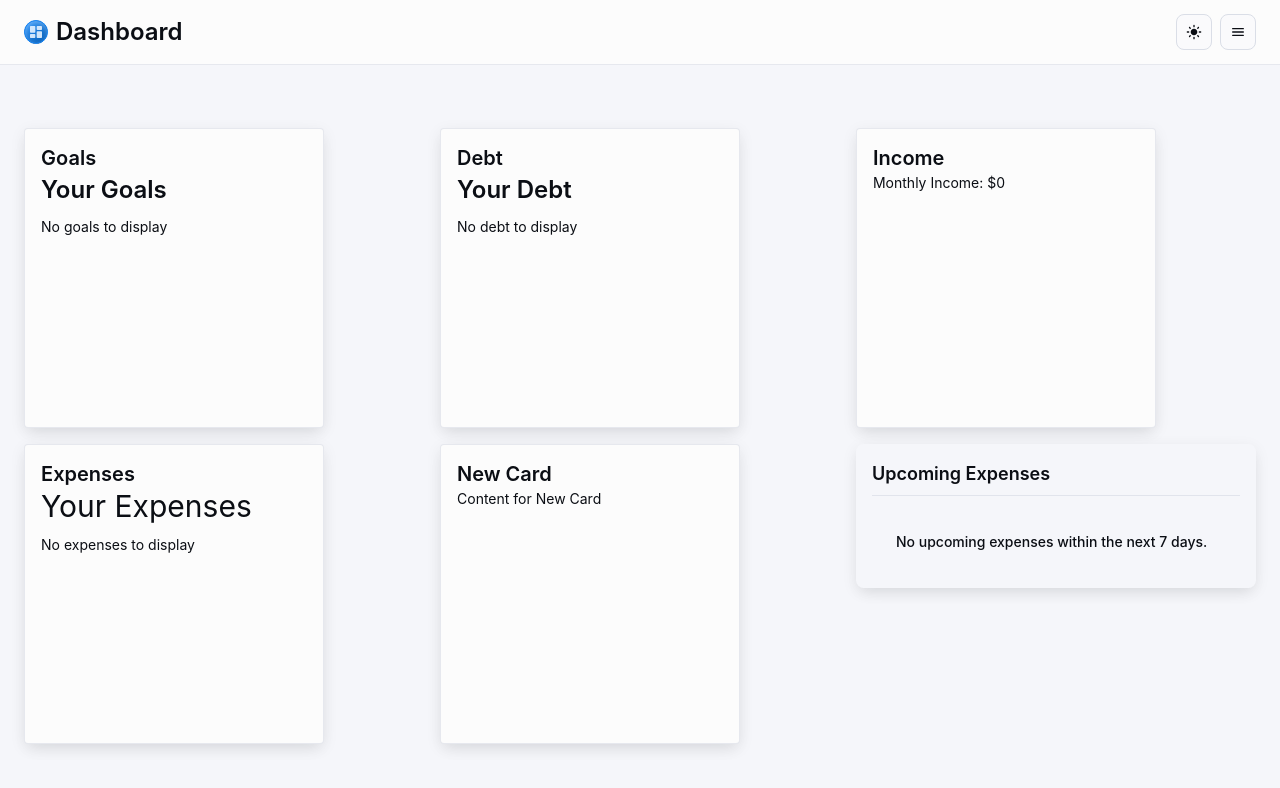
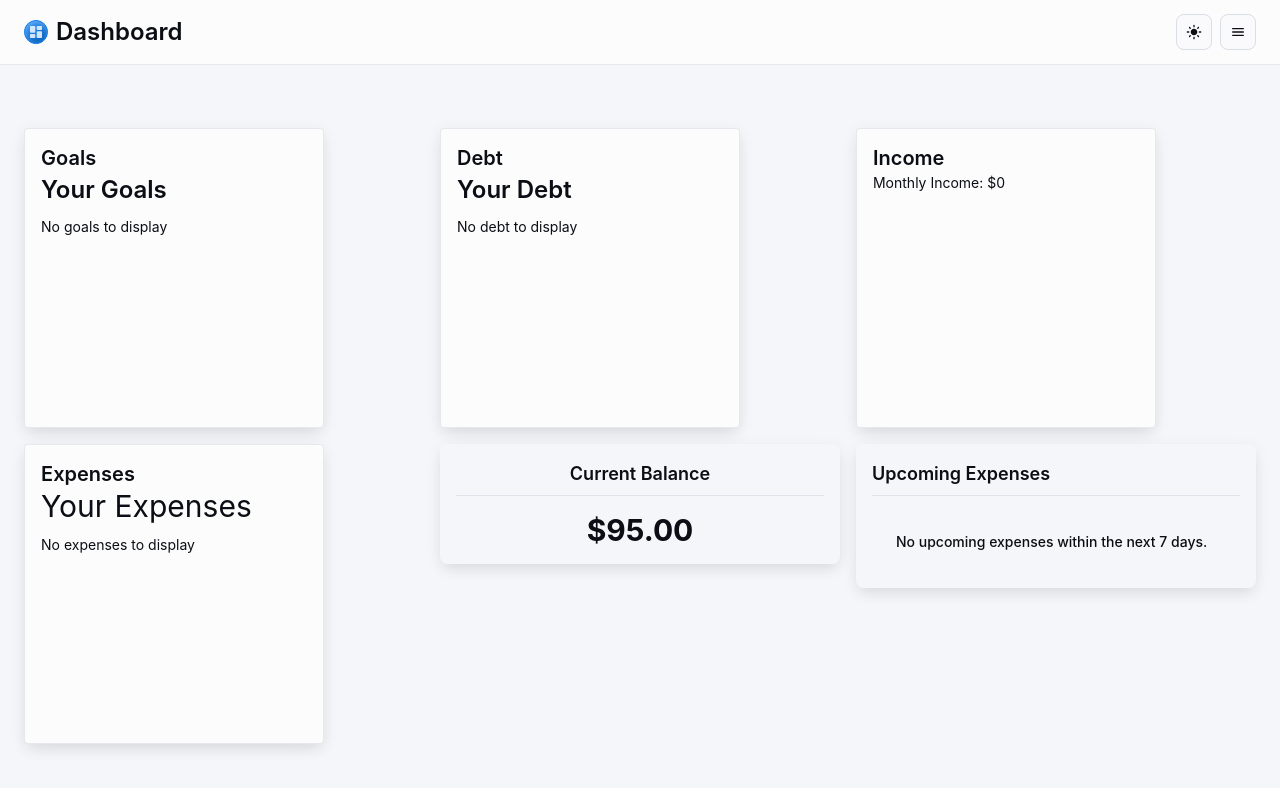
Before and after one commit to ElijahHawthorne/COP4331_LargeProject, a React (Vite) app in the folder frontend/: page /dashboard in a window 1280 px wide. Shown: the top 788 px of the page. Built offline with nearby package versions, Linux system fonts and the light colour scheme.

Commit message:
Added current balance card

```diff
--- /dev/null
+++ b/frontend/src/components/CurrentBalanceCard.tsx
@@ -0,0 +1,56 @@
+import React from "react";
+import {
+  Box,
+  Divider,
+  Typography
+} from "@mui/material";
+
+interface CurrentBalanceCardProps {
+  currentBalance: number;
+  label?: string;
+  // If you want to display a small percentage change or variation:
+  variation?: number; // e.g., -2, +5, etc.
+}
+
+const CurrentBalanceCard: React.FC<CurrentBalanceCardProps> = ({
+  currentBalance,
+  label = "Current Balance",
+  variation
+}) => {
+  return (
+    <Box
+      sx={{
+        padding: 2,
+        borderRadius: 1,
+        boxShadow: 1,
+        textAlign: "center",
+        width: "100%" // adjust if you want a fixed width
+      }}
+    >
+      <Typography variant="h6" gutterBottom>
+        {label}
+      </Typography>
+      <Divider sx={{ marginBottom: 2 }} />
+
+      {/* Main Balance Display */}
+      <Typography variant="h3" sx={{ fontWeight: "bold" }}>
+        ${currentBalance.toFixed(2)}
+      </Typography>
+
+      {/* Variation (Optional) */}
+      {variation !== undefined && (
+        <Typography
+          variant="body2"
+          sx={{
+            color: variation >= 0 ? "success.main" : "error.main",
+            mt: 1
+          }}
+        >
+          {variation > 0 ? `+${variation}%` : `${variation}%`}
+        </Typography>
+      )}
+    </Box>
+  );
+};
+
+export default CurrentBalanceCard;
--- a/frontend/src/dashboard/components/MainGrid.tsx
+++ b/frontend/src/dashboard/components/MainGrid.tsx
@@ -12,6 +12,7 @@ import ViewExpense from "../../components/ViewExpense";
 import AddIncome from "../../components/AddIncome";
 import Viewdebt from "../../components/ViewDebt";
 import AddDebt from "../../components/AddDebt";
+import CurrentBalanceCard from "../../components/CurrentBalanceCard";
 
 
 const sampleExpenses = [
@@ -296,15 +297,7 @@ export default function MainGrid() {
           width: 'calc(33.33% - 16px)',  // Maintain the same width as other cards
         }}
       >
-        <ExpandableCard
-          title="New Card"
-          index={4}  // Ensure the index is unique
-          onClick={() => handleCardClick(4)}
-          isActive={activeCard === 4}
-          componentCollapsed={<div>Content for New Card</div>}  // Customize this
-          componentExpanded={<div>Expanded Content for New Card</div>}  // Customize this
-          cardRef={(el) => (cardRefs.current[4] = el)}  // Add to card refs array
-        />
+        <CurrentBalanceCard currentBalance={95}/>
       </Box>
 
       <Box
```
